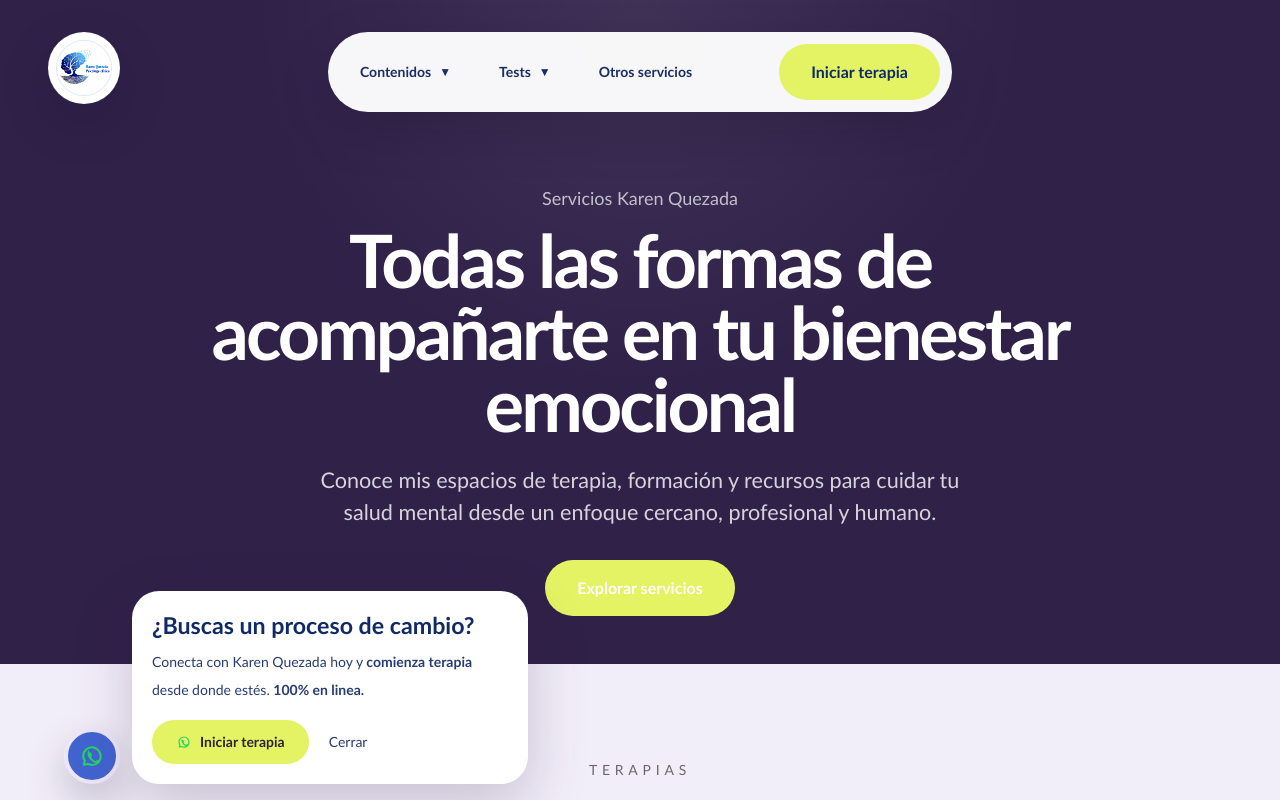
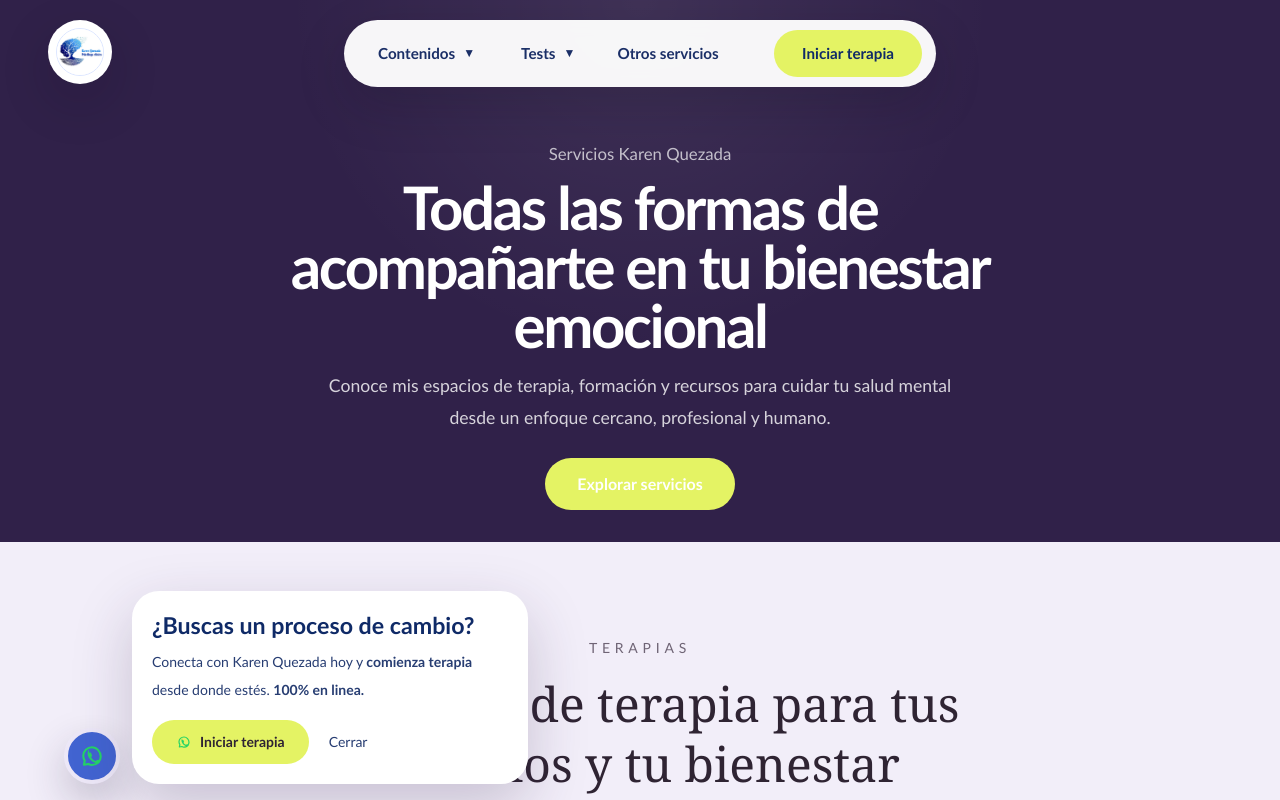
Before and after one commit to AdrianGL18/psicologia-landing, a Next.js app: page / in a window 1280 px wide. Shown: the top 800 px of the page. Built offline with nearby package versions, Linux system fonts and the light colour scheme.

Commit message:
Match hero proportions closer to reference

```diff
--- a/src/app/page.tsx
+++ b/src/app/page.tsx
@@ -170,13 +170,13 @@
     <main id="top" className="bg-[#f2eef9] text-[var(--color-ink)]">
       <section className="relative overflow-hidden bg-[#302149] text-white">
         <div className="absolute inset-0 bg-[radial-gradient(circle_at_top_center,rgba(255,255,255,0.08),transparent_42%)]" />
-        <div className="relative mx-auto max-w-7xl px-5 pt-5 pb-10 sm:px-8 lg:px-12 lg:pt-8 lg:pb-12">
-          <header className="relative min-h-[6rem]">
+        <div className="relative mx-auto max-w-7xl px-5 pt-4 pb-7 sm:px-8 lg:px-12 lg:pt-5 lg:pb-8">
+          <header className="relative min-h-[5.3rem]">
             <a
               href="#top"
-              className="absolute left-0 top-0 hidden h-18 w-18 items-center justify-center rounded-full bg-white shadow-[0_18px_50px_rgba(14,12,27,0.18)] lg:flex"
+              className="absolute left-0 top-0 hidden h-16 w-16 items-center justify-center rounded-full bg-white shadow-[0_18px_50px_rgba(14,12,27,0.18)] lg:flex"
             >
-              <div className="h-14 w-14 overflow-hidden rounded-full border border-[#dce6ff] bg-white">
+              <div className="h-12 w-12 overflow-hidden rounded-full border border-[#dce6ff] bg-white">
                 <Image
                   src={logoKarenQuezada}
                   alt="Logo de Karen Quezada"
@@ -184,7 +184,7 @@
                 />
               </div>
             </a>
-            <nav className="mx-auto flex w-full max-w-[39rem] items-center justify-between rounded-[2rem] bg-white/96 p-4 text-[#0f2a67] shadow-[0_18px_50px_rgba(14,12,27,0.18)] backdrop-blur md:rounded-full md:px-3 md:py-3">
+            <nav className="mx-auto flex w-full max-w-[37rem] items-center justify-between rounded-[2rem] bg-white/96 px-4 py-3 text-[#0f2a67] shadow-[0_18px_50px_rgba(14,12,27,0.18)] backdrop-blur md:rounded-full md:px-3.5 md:py-2.5">
               <div className="flex items-center gap-3 pl-1 md:hidden">
                 <div className="h-12 w-12 overflow-hidden rounded-full border border-[#dce6ff] bg-white">
                   <Image
@@ -194,12 +194,12 @@
                   />
                 </div>
               </div>
-              <div className="hidden flex-wrap items-center gap-2 text-sm font-semibold text-[#1b2f67] md:flex">
+              <div className="hidden flex-wrap items-center gap-1.5 text-[0.95rem] font-semibold text-[#1b2f67] md:flex">
                 <NavDropdown items={contentMenu} label="Contenidos" />
                 <NavDropdown items={testsMenu} label="Tests" minWidthClassName="min-w-72" />
                 <a
                   href="#otros-servicios"
-                  className="rounded-full px-5 py-3 text-[#ff7d9a] transition hover:bg-[#fff1f5]"
+                  className="rounded-full px-4 py-2.5 text-[#ff7d9a] transition hover:bg-[#fff1f5]"
                 >
                   Otros servicios
                 </a>
@@ -209,7 +209,7 @@
                   href={whatsappHref}
                   target="_blank"
                   rel="noreferrer"
-                  className="rounded-full bg-[var(--color-lime)] px-8 py-4 text-center text-base font-semibold text-[#182247] transition hover:bg-[#dced63]"
+                  className="rounded-full bg-[var(--color-lime)] px-7 py-3 text-center text-[0.95rem] font-semibold text-[#182247] transition hover:bg-[#dced63]"
                 >
                   Iniciar terapia
                 </a>
@@ -218,21 +218,21 @@
             </nav>
           </header>
 
-          <div className="mx-auto mt-12 max-w-4xl text-center lg:mt-14">
-            <p className="text-base text-white/70 sm:text-lg">Servicios Karen Quezada</p>
-            <h1 className="mt-3 font-sans text-5xl font-semibold leading-[0.98] tracking-[-0.04em] text-white sm:text-6xl lg:text-[4.6rem]">
+          <div className="mx-auto mt-8 max-w-[47rem] text-center lg:mt-9">
+            <p className="text-base text-white/70 sm:text-[1.05rem]">Servicios Karen Quezada</p>
+            <h1 className="mt-3 font-sans text-[2.85rem] font-semibold leading-[0.98] tracking-[-0.04em] text-white sm:text-[3.55rem] lg:text-[3.75rem]">
               Todas las formas de acompañarte en tu bienestar emocional
             </h1>
-            <p className="mx-auto mt-6 max-w-2xl text-lg leading-8 text-white/80 sm:text-[1.35rem]">
+            <p className="mx-auto mt-4 max-w-[42rem] text-[1.05rem] leading-8 text-white/80 sm:text-[1.1rem]">
               Conoce mis espacios de terapia, formación y recursos para cuidar tu salud mental
               desde un enfoque cercano, profesional y humano.
             </p>
 
-            <div className="mt-8 flex justify-center">
+            <div className="mt-6 flex justify-center">
               <div className="flex w-full max-w-xs flex-col gap-4 sm:w-auto sm:flex-row">
                 <a
                   href="#otros-servicios"
-                  className="rounded-full bg-[var(--color-lime)] px-8 py-4 text-center text-base font-semibold text-[#182247] transition hover:bg-[#dced63]"
+                  className="rounded-full bg-[var(--color-lime)] px-8 py-3.5 text-center text-base font-semibold text-[#182247] transition hover:bg-[#dced63]"
                 >
                   Explorar servicios
                 </a>
```
